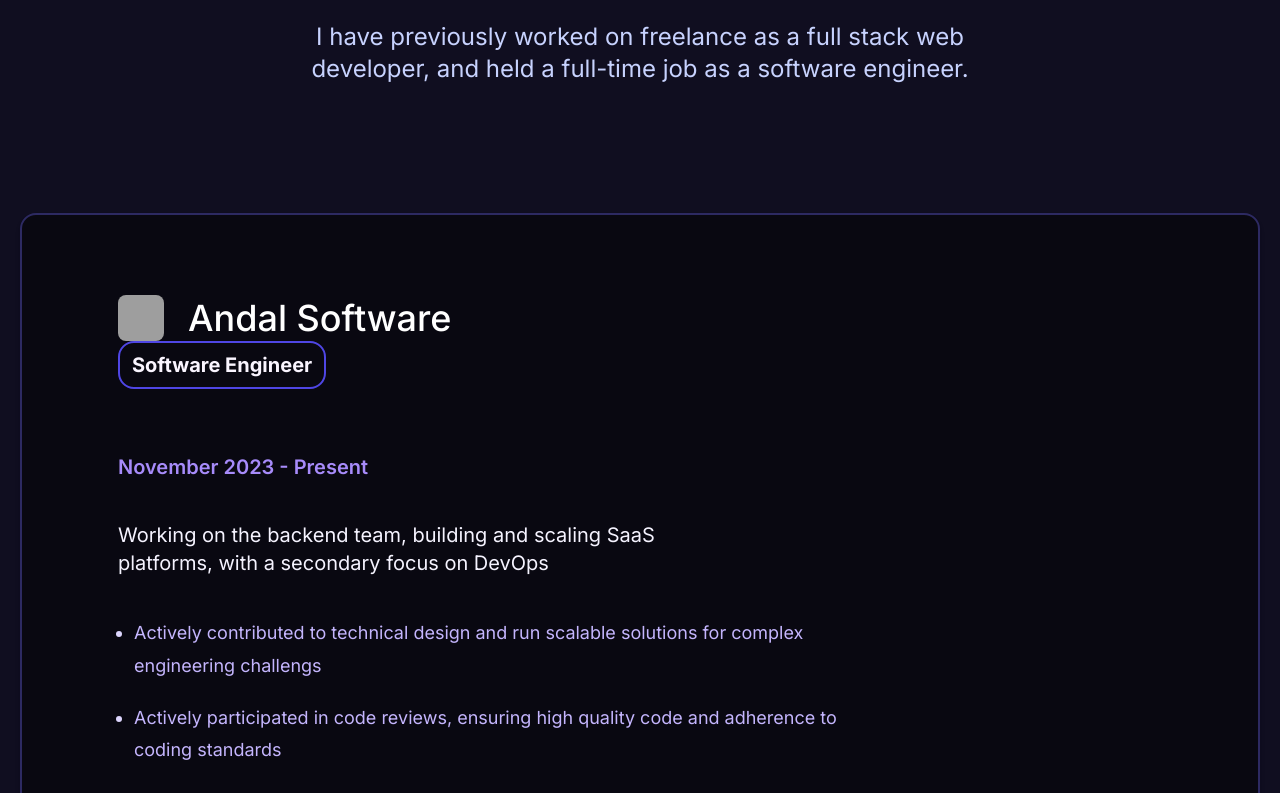
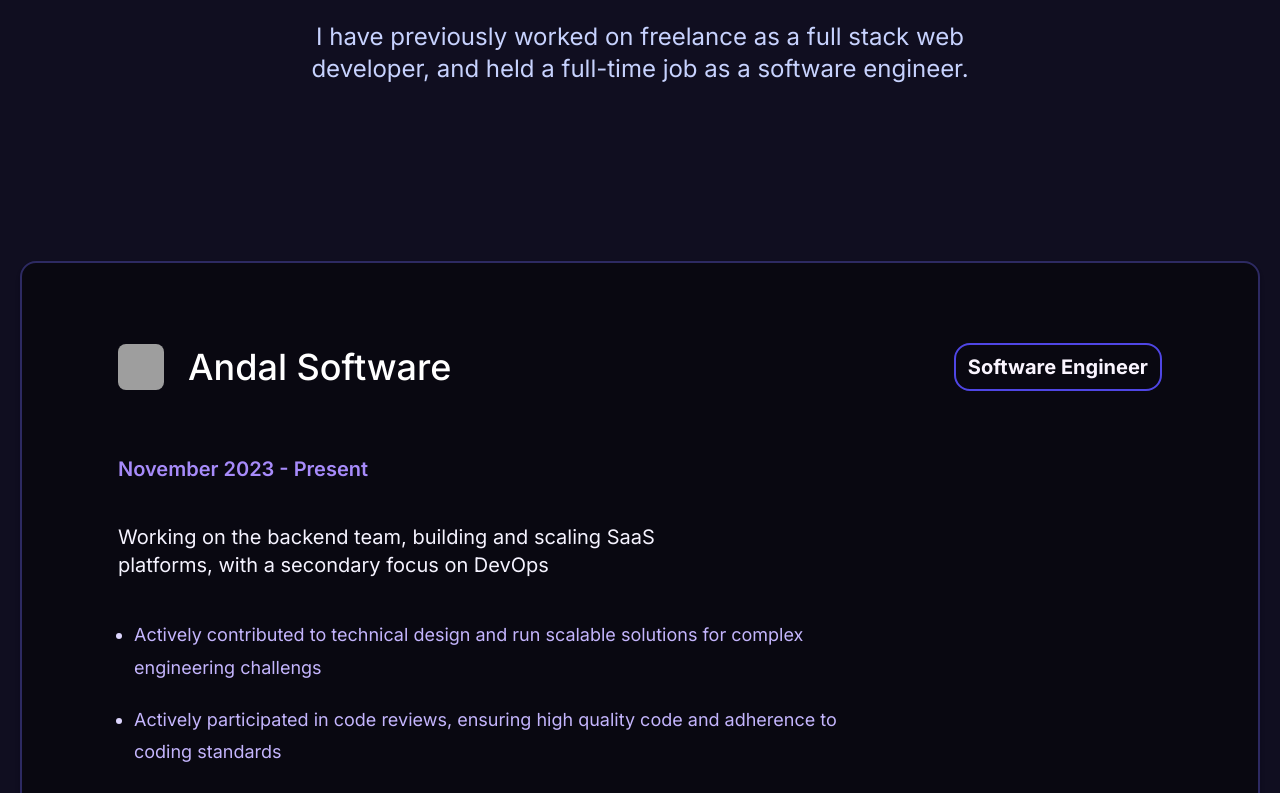
Before and after one commit to raflij/raflij, a Next.js app: page / in a window 1280 px wide. Shown: the part 8240-9033 px from the top of the page. Built offline with nearby package versions, Linux system fonts and the light colour scheme; grey boxes are pictures that could not be loaded.

Commit message:
feat: responsive mobile

```diff
--- a/components/Section/Projects/Project-2.jsx
+++ b/components/Section/Projects/Project-2.jsx
@@ -63,7 +63,7 @@
                                                 <div className='md:h-[10px] md:w-[10px] h-[8px] w-[8px] rounded-full bg-teal-300 mr-2 md:mr-3'></div>
                                                 <span className='text-teal-300 text-lg md:text-2xl tracking-tight font-semibold'>Live in production</span>
                                             </div>
-                                            <span className='text-teal-50 font-semibold text-3xl md:text-5xl tracking-tight'>menugg.vercel.app</span>
+                                            <span className='text-teal-50 font-semibold text-2xl md:text-5xl tracking-tight'>menugg.vercel.app</span>
                                         </div>
                                         <span className='w-[42px] h-[42px] bg-sky-800/80 rounded-md flex items-center justify-center
             shadow-md'><RxArrowTopRight size='28' className=' text-white' /></span>
--- a/components/Section/Projects/Project-3.jsx
+++ b/components/Section/Projects/Project-3.jsx
@@ -50,7 +50,7 @@
                                                 <div className='md:h-[10px] md:w-[10px] h-[8px] w-[8px] rounded-full bg-teal-300 mr-2 md:mr-3'></div>
                                                 <span className='text-teal-300 text-lg md:text-2xl tracking-tight font-semibold'>Live in production</span>
                                             </div>
-                                            <span className='text-teal-50 font-semibold text-2xl md:text-5xl tracking-tight'>rt-chatapp.vercel.app</span>
+                                            <span className='text-teal-50 font-semibold text-xl md:text-5xl tracking-tight'>rt-chatapp.vercel.app</span>
                                         </div>
                                         <span className='w-[42px] h-[42px] bg-sky-800/80 rounded-md flex items-center justify-center shadow-md'>
                                             <RxArrowTopRight size='28' className=' text-white' />
@@ -80,7 +80,7 @@
                     </div>
                     <div className='mt-12 pb-28'>
                         <h1 className='text-2xl sm:text-3xl font-medium md:font-semibold text-sky-950'>Tech stack used</h1>
-                        <div className='mt-6 sm:mt-8 flex flex-wrap items-center space-x-6 sm:space-y-0 space-y-2 sm:space-x-8'>
+                        <div className='mt-6 sm:mt-8 flex flex-wrap items-center space-x-5 sm:space-y-0 space-y-2 sm:space-x-8'>
                             <span className='sm:w-[66px] sm:h-[66px] w-[44px] h-[44px] sm flex items-center'>
                                 <Image src='/images/vueLogoStack.png' width={360} height={360} alt="Vue.js" className='w-full h-full' />
                             </span>
--- a/components/Section/Projects/Project-5.jsx
+++ b/components/Section/Projects/Project-5.jsx
@@ -26,7 +26,7 @@
                         <div className='flex items-center justify-center w-[40px] h-[40px] sm:w-[46px] sm:h-[46px] bg-indigo-600 rounded-full mr-2'>
                             <span className='text-white text-2xl sm:text-3xl font-semibold'>M</span>
                         </div>
-                        <span className='text-3xl sm:text-4xl font-medium text-indigo-600 tracking-tight md:tracking-normal'>Mixue Inventory System</span>
+                        <span className='text-2xl sm:text-4xl font-medium text-indigo-600 tracking-tight md:tracking-normal'>Mixue Inventory System</span>
                     </div>
                     <div className='mt-10'>
                         <p className='text-lg sm:text-2xl'>
--- a/components/Section/Projects/Project.jsx
+++ b/components/Section/Projects/Project.jsx
@@ -15,7 +15,7 @@
                         <h1 className='text-[32px] sm:text-5xl lg:text-6xl font-bold'>
                             <span className='block sm:inline-block sm:ml-0 -ml-1 mb-2 sm:mb-0 mr-0 sm:mr-2'>☀️</span>
                             <span className='relative'>
-                                <span className='relative z-10 text-[#151326]/90 tracking-tight sm:tracking-normal'>Outstanding Projects</span>
+                                <span className='relative z-10 text-[#151326]/90 tracking-tighter sm:tracking-normal'>Outstanding Projects</span>
                                 <span className='bg-gradient-to-r from-[#bac2e7]/80 to-[#bac2e7]/30 absolute left-0 bottom-0 sm:bottom-1 lg:bottom-2 z-0 h-[16px] sm:h-[22px] w-full rotate-[-2.2deg]'></span>
                             </span></h1>
                     </div>
--- a/components/Section/WorkExperience.jsx
+++ b/components/Section/WorkExperience.jsx
@@ -3,7 +3,8 @@
 
 const WorkExperience = () => {
     return (
-        <div className='flex items-center justify-center bg-[#100e20] py-24'>
+        <>
+        <div className='flex items-center justify-center bg-[#100e20] pt-24 pb-12'>
             <div className='flex flex-col items-start sm:items-center sm:px-0 px-6'>
                 <h2 className='text-4xl sm:text-5xl md:text-5xl lg:text-6xl font-bold tracking-tight text-cyan-50 md:flex items-start md:items-center'>
                     <span className='text-4xl sm:text-6xl md:text-6xl lg:text-7xl block sm:inline-block mb-2 md:mb-0'>💼 </span>
@@ -15,11 +16,15 @@
                 <p className='pt-12 text-indigo-200 font-normal sm:text-center text-xl sm:text-2xl max-w-[720px]'>
                     I have previously worked on freelance as a full stack web developer, and held a full-time job as a software engineer.
                 </p>
+            </div>
+        </div>
+        <div class="sm:hidden block relative top-0 h-[3px] bg-gradient-to-r from-[#878cf2] via-[#090811] to-[#090811]"></div>
+        <div className='flex items-center justify-center bg-[#100e20] pb-24'>
+            <div className='flex flex-col items-start sm:items-center sm:px-0 px-6'>
                 <div className='relative sm:pt-32 sm:pb-32 sm:px-9 xl:px-0'>
-                    <div className='relative sm:hidden h-[3px] bg-[#090811]'></div>
                     <div className='sm:rounded-2xl py-20 sm:shadow-md sm:border-[2px] bg-transparent sm:bg-[#090811] border-[#2d2a62] mx-auto max-w-[1240px] sm:min-w-[1240px] min-w-full'>
                         <div className='sm:px-24 px-18'>
-                            <div className='sm:flex-row flex-col sm:items-center items-start sm:justify-between justify-start'>
+                            <div className='sm:flex-row flex-col flex sm:items-center items-start sm:justify-between justify-start'>
                                 <div className="flex items-center">
                                     <div className='flex items-center justify-center w-[40px] h-[40px] sm:w-[46px] sm:h-[46px] rounded-lg mr-4 sm:mr-6'>
                                         <Image src='https://media.licdn.com/dms/image/v2/D560BAQEfJnWXLKeOvw/company-logo_100_100/company-logo_100_100/0/1707967991547/andalsoftwaresejahtera_logo?e=1736985600&v=beta&t=TWJCPcN9NqX0BmdYAJZGmByrqjn2egG6qDzPTFqeCw0' width={46} height={46} alt='Andal Software' className='w-full h-full rounded-lg' />
@@ -46,6 +51,7 @@
                 </div>
             </div>
         </div>
+        </>
     )
 }
 
```
